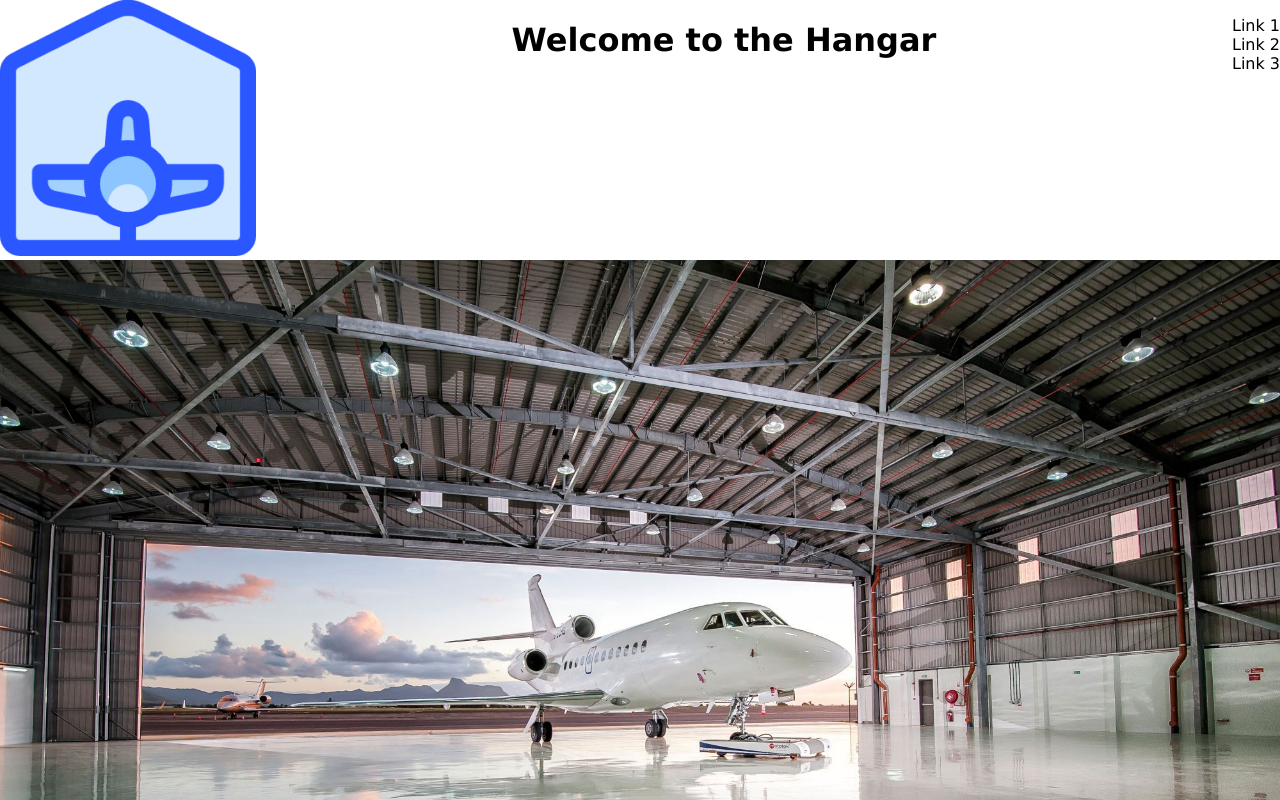
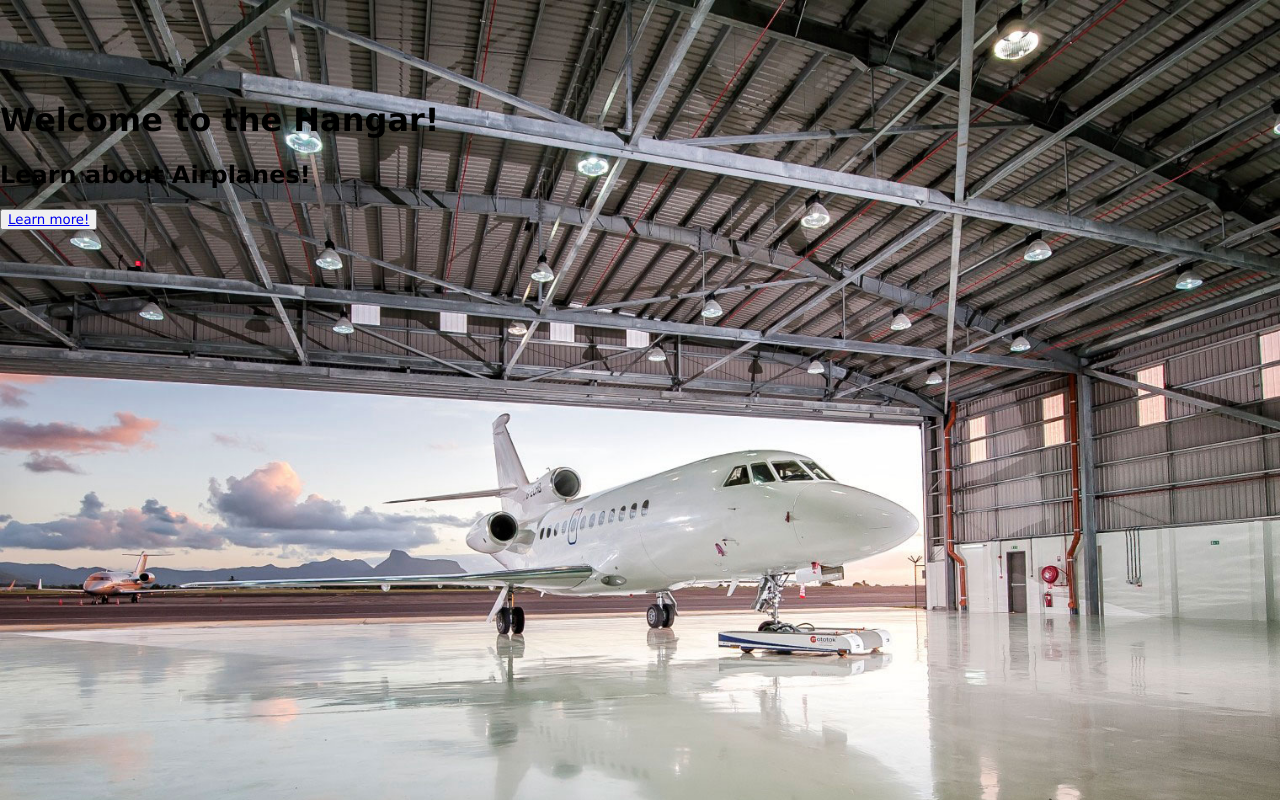
Before and after one commit to Juebele/airplane-site, a React (Create React App) app in the folder src/: page / in a window 1280 px wide. Shown: the top 800 px of the page. Built offline with nearby package versions, Linux system fonts and the light colour scheme; the HTML template or start-up script is replaced by a standard one.

Commit message:
added link to learning page to the homepage

```diff
--- a/src/App.css
+++ b/src/App.css
@@ -61,6 +61,15 @@ p {
   justify-content: end;
 }
 
+#homepage-bg {
+  background-image: url(./Assets/hero-image.jpeg);
+  background-size: cover;
+  background-position: center center;
+  background-repeat: no-repeat;
+  height: 100vh;
+  padding-top: 5rem;
+}
+
 /* Default React App Stuff */
 @media (prefers-reduced-motion: no-preference) {
   .App-logo {
--- a/src/App.js
+++ b/src/App.js
@@ -4,7 +4,8 @@ import logo from './logo.svg';
 import './App.css';
 import Main from './components/Main';
 import Learning from './components/Learning';
-import Header from './components/Header'
+import Header from './components/Header';
+import Home from './components/Home';
 import Hero from './components/Hero';
 import Footer from './components/Footer';
 
@@ -22,10 +23,13 @@ import Footer from './components/Footer';
 function App() {
   return (
     <div>
-      <Header />
-      <Hero />
+      {/* <Header /> */}
       <Router>
         <Routes>
+          <Route
+            path='/'
+            element={<Home />}
+          />
           <Route
             path="/learning"
             element={<Learning />}
--- /dev/null
+++ b/src/components/Home.js
@@ -0,0 +1,28 @@
+import React from 'react';
+import { Link } from 'react-router-dom';
+
+import '../App.css';
+
+const Home = () => {
+    return (
+        <div id='homepage-bg'>
+            <div id='home-el'>
+                <h1 class='home-text'>
+                    Welcome to the Hangar!
+                </h1>
+                <div>
+                    <h2 class='home-text'>
+                        Learn about Airplanes!
+                    </h2>
+                </div>
+                <button>
+                    <Link to ={'/Learning'}>
+                        Learn more!
+                    </Link>
+                </button>
+            </div>
+        </div>
+    )
+}
+
+export default Home;
```
